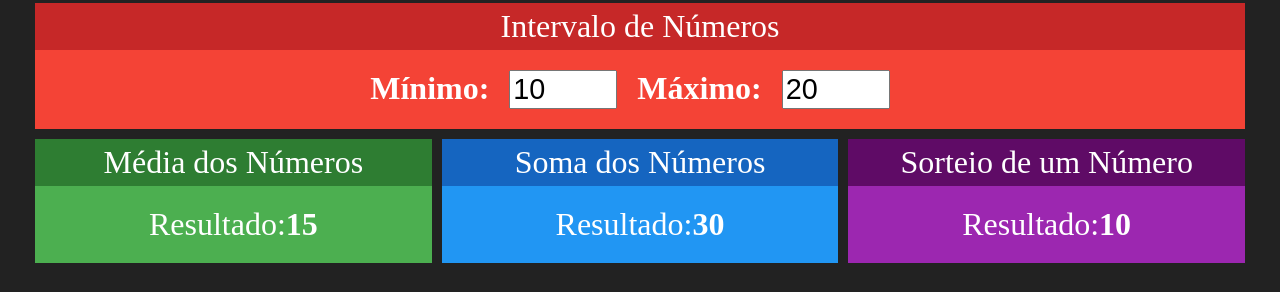
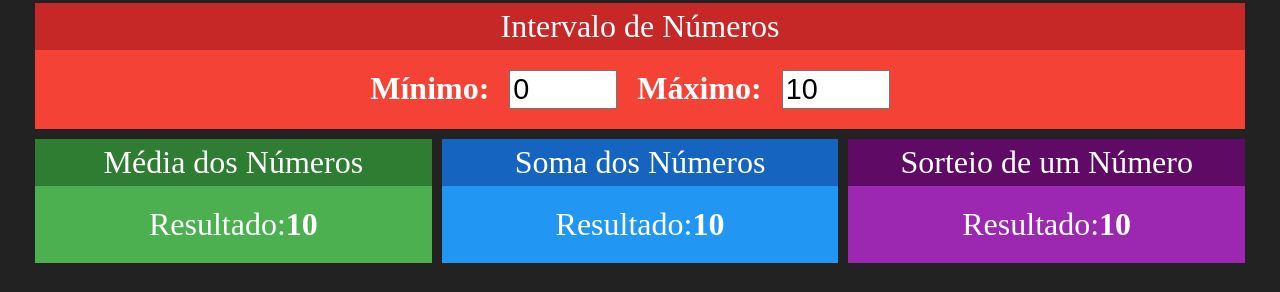
Before and after one commit to MateusGomes04/state-management-with-redux, a React (Create React App) app: page / in a window 1280 px wide. Shown: the part 192-484 px from the top of the page. Built offline with nearby package versions, Linux system fonts and the light colour scheme.

Commit message:
clearing formatting

```diff
--- a/src/App.js
+++ b/src/App.js
@@ -1,4 +1,4 @@
-import React, { useState} from 'react';
+import React from 'react';
 import './App.css';
 import Intervalo from './components/Intervalo';
 import Media from './components/Media';
@@ -6,21 +6,16 @@
 import Sorteio from './components/Sorteio';
 
 function App() {
-
-  const [min, setMin] = useState(10)
-  const [max, setMax] = useState(20)
-
   return (
     <div className="App">
       <h1>Exercicio React-Redux (Simples)</h1>
       <div className='linha'>
-        <Intervalo min={min} max={max}
-        onMinChanged={setMin} onMaxChanged={setMax}></Intervalo>
+        <Intervalo></Intervalo>
       </div>
       <div className='linha'>
-       <Media min={min} max={max}></Media>
-       <Soma min={min} max={max}></Soma>
-       <Sorteio min={min} max={max}></Sorteio>
+       <Media></Media>
+       <Soma></Soma>
+       <Sorteio></Sorteio>
       </div>
     </div>
   );
--- a/src/components/Intervalo.jsx
+++ b/src/components/Intervalo.jsx
@@ -9,13 +9,12 @@
             <div className="Intervalo">
                 <span>
                     <strong>Mínimo:</strong>
-                    <input type="number" value={min}
-                    onChange={e => props.onMinChanged(+e.target.value)}></input>
+                    <input type="number" value={0} readOnly></input>
+
                 </span>
                 <span>
                     <strong>Máximo:</strong>
-                    <input type="number" value={max}
-                    onChange={e => props.onMaxChanged(+e.target.value)}></input>
+                    <input type="number" value={10} readOnly></input>
                 </span>
             </div>
 
--- a/src/components/Media.jsx
+++ b/src/components/Media.jsx
@@ -3,13 +3,12 @@
 import Card from "./Card"
 
 export default props => {
-    const {min, max} = props
     return (
         <Card title="Média dos Números" green>
             <div>
                 <span>
                     <span>Resultado:</span>
-                    <strong>{(max + min) / 2}</strong>
+                <strong>{10}</strong>
                 </span>
             </div>
         </Card>
--- a/src/components/Soma.jsx
+++ b/src/components/Soma.jsx
@@ -3,14 +3,12 @@
 import Card from "./Card"
 
 export default props => {
-    const {min, max} = props
-
     return (
         <Card title="Soma dos Números" blue>
             <div>
                 <span>
                     <span>Resultado:</span>
-                    <strong>{ min + max }</strong>
+                    <strong>{ 10}</strong>
                 </span>
             </div>
         </Card>
--- a/src/components/Sorteio.jsx
+++ b/src/components/Sorteio.jsx
@@ -1,16 +1,14 @@
-
 import React from "react"
 import Card from "./Card"
 
 export default props => {
-    const {min, max} = props
-    const aleatorio = parseInt(Math.random() * (max - min)) + min
+
     return (
         <Card title="Sorteio de um Número" purple>
             <div>
                 <span>
                     <span>Resultado:</span>
-                    <strong>{aleatorio}</strong>
+                    <strong>{10}</strong>
                 </span>
             </div>
         </Card>
```
